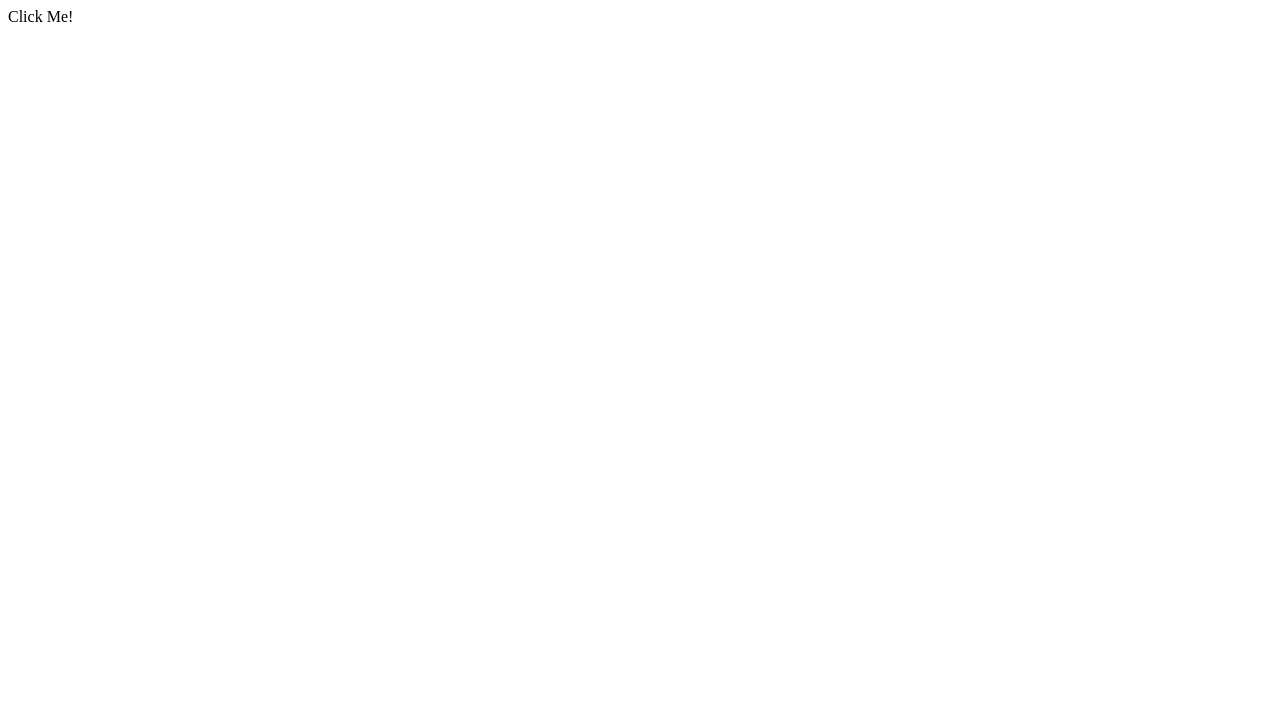
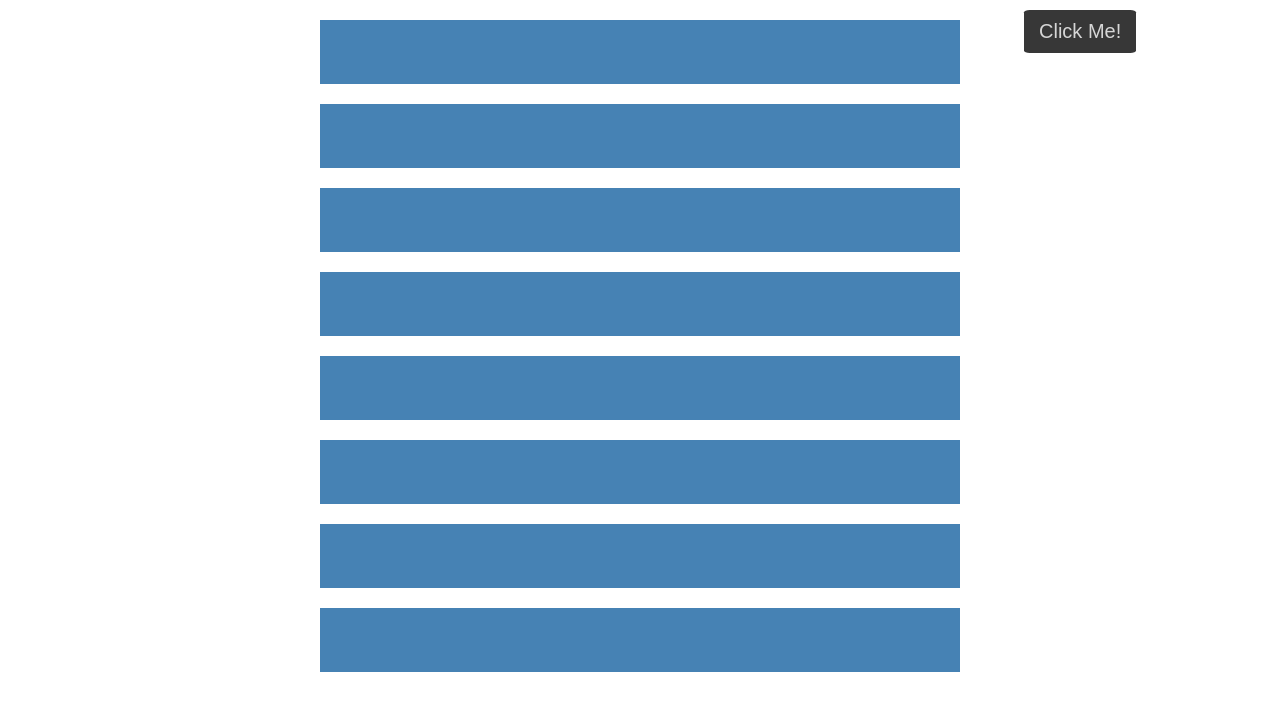
Before and after one commit to laxatzi/js_projects-basic, a plain HTML site: page generator_HTML/blurring.html in a window 1280 px wide. Drawn offline with Linux system fonts and the light colour scheme.

Commit message:
add styles in blurring.html file's css section

```diff
--- a/generator_HTML/blurring.html
+++ b/generator_HTML/blurring.html
@@ -5,7 +5,38 @@
    <meta name="viewport" content="width=device-width, initial-scale=1.0">
    <meta http-equiv="X-UA-Compatible" content="ie=edge">
    <title>Click to blur--Generator example</title>
+   <!-- Styles -->
+   <style>
+        .string {
+           width: 50vw;
+           height: 8vh;
+           margin: 20px auto;
+           transition: .3s ease;
+           background: steelblue;
+        }
+        .string .darker {
+           background: #343434;
+           filter: blur(10px);
+        }
 
+        #btn {
+           position: absolute;
+           padding: 10px 15px;
+           color: #d6d6d6;
+           font-size: 20px;
+           font-family: Arial, Helvetica, sans-serif;
+           background: #373737;
+           border-radius: 5%;
+           top: 10px;
+           left: 80vw;
+           transition: .3s ease;
+           cursor: pointer;
+        }
+        #btn:hover,
+        #btn:active {
+           box-shadow: 10px 10px 10px grey;
+        }
+   </style>
 </head>
 <body>
    <div class="string"></div>
```
